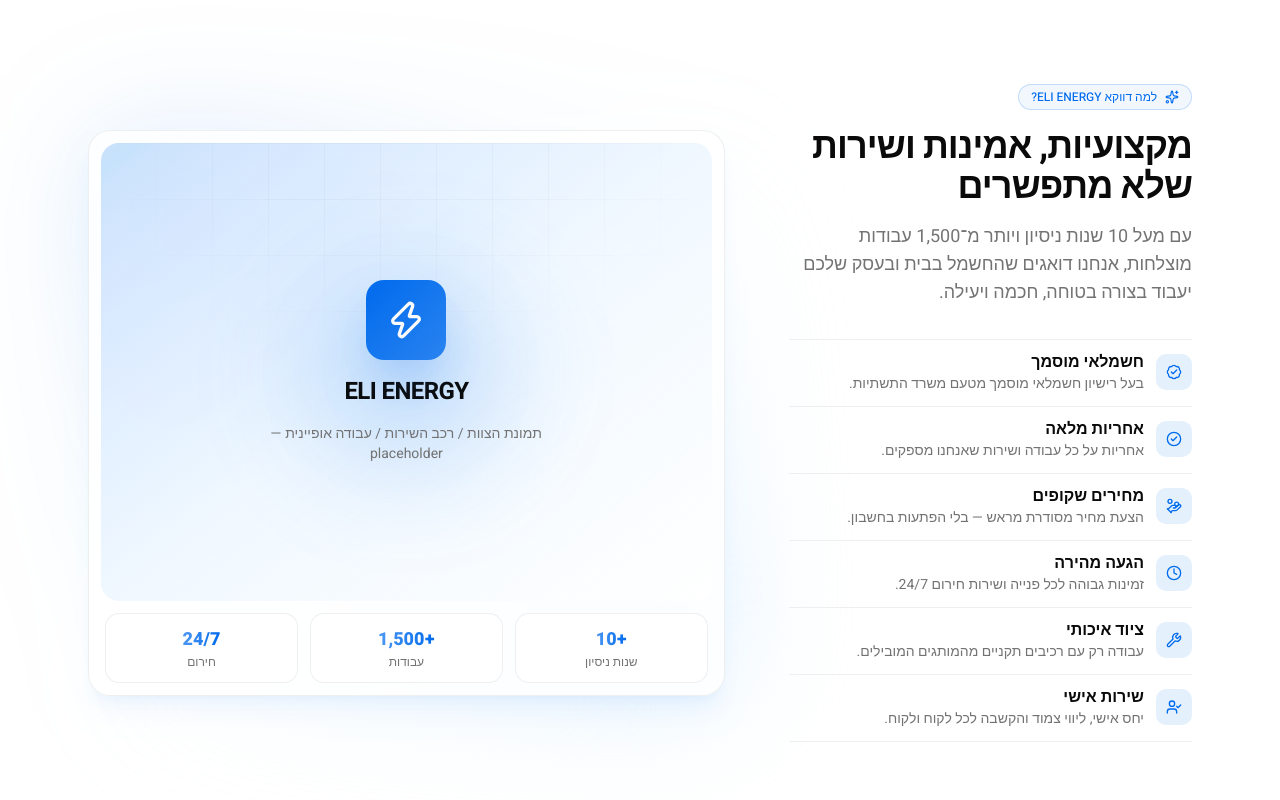
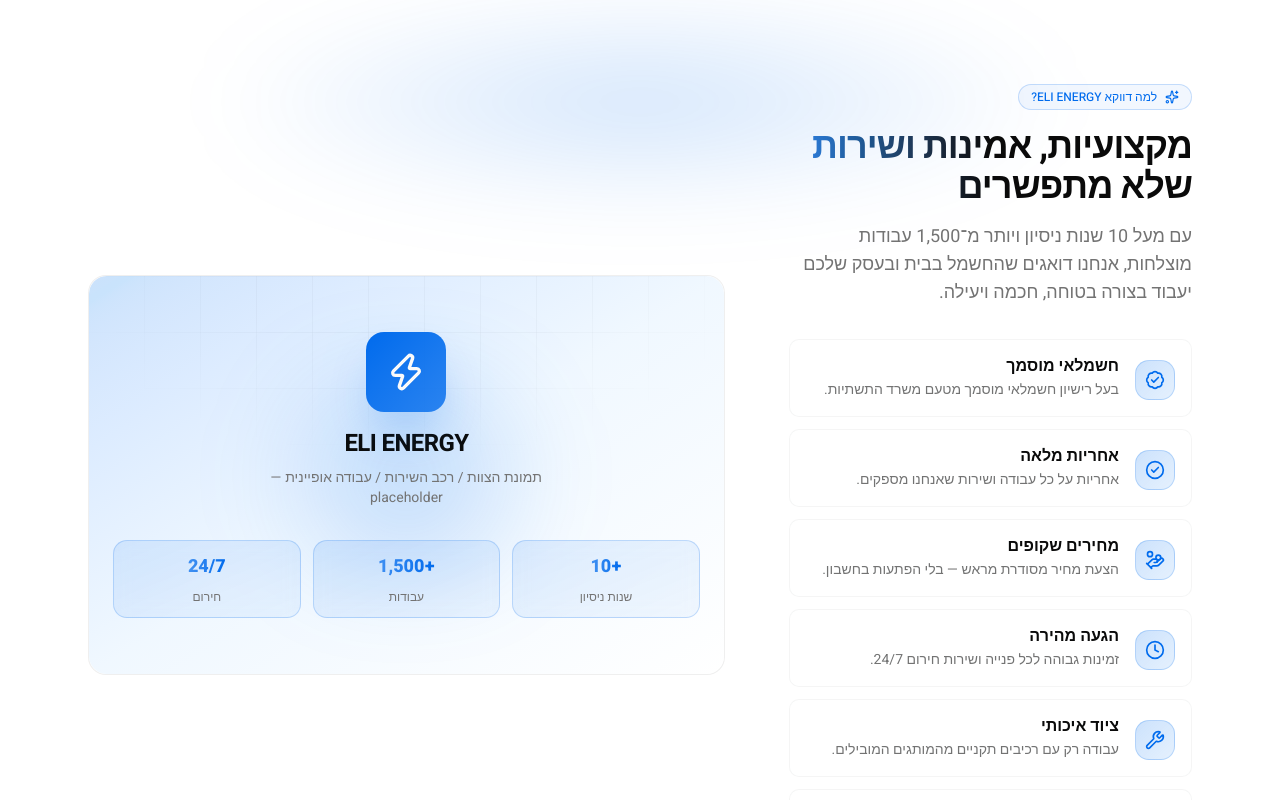
Before and after one commit to bben15600-sys/eli-energy, a Next.js app: page / in a window 1280 px wide. Shown: the part 1860-2660 px from the top of the page. Built offline with nearby package versions, Linux system fonts and the light colour scheme; no server answers.

Commit message:
feat(about): premium redesign with spotlight card, enhanced bullets, and improved typography

```diff
--- a/components/site/about.tsx
+++ b/components/site/about.tsx
@@ -1,3 +1,5 @@
+"use client";
+
 import {
   BadgeCheck,
   CheckCircle2,
@@ -9,6 +11,7 @@
   type LucideIcon,
 } from "lucide-react";
 import { BrandMark } from "@/components/site/brand-mark";
+import { SpotlightCard } from "@/components/site/spotlight-card";
 import { site } from "@/components/site/site-config";
 
 type Bullet = { icon: LucideIcon; title: string; description: string };
@@ -48,14 +51,19 @@
 
 export function About() {
   return (
-    <section id="about" className="border-b border-border/60 py-20 md:py-28">
+    <section id="about" className="relative overflow-hidden border-b border-border/60 py-20 md:py-28">
+      <div
+        aria-hidden
+        className="pointer-events-none absolute left-1/2 top-0 -z-10 h-[260px] w-[80%] -translate-x-1/2 rounded-[50%] bg-[radial-gradient(ellipse_at_center,color-mix(in_oklch,var(--primary)_18%,transparent)_0%,transparent_60%)] blur-2xl"
+      />
+
       <div className="mx-auto grid max-w-6xl grid-cols-1 items-center gap-12 px-4 md:px-6 lg:grid-cols-5 lg:gap-16">
         <div className="lg:col-span-2">
           <span className="inline-flex items-center gap-2 rounded-full border border-primary/20 bg-primary/5 px-3 py-1 text-xs font-medium text-primary">
             <Sparkles className="size-3.5" />
             למה דווקא {site.brand}?
           </span>
-          <h2 className="mt-4 text-3xl font-bold tracking-tight md:text-4xl">
+          <h2 className="mt-4 bg-gradient-to-l from-foreground via-foreground to-primary/80 bg-clip-text text-3xl font-bold tracking-tight text-transparent md:text-4xl">
             מקצועיות, אמינות ושירות שלא מתפשרים
           </h2>
           <p className="mt-4 text-muted-foreground md:text-lg">
@@ -64,15 +72,19 @@
             דואגים שהחשמל בבית ובעסק שלכם יעבוד בצורה בטוחה, חכמה ויעילה.
           </p>
 
-          <ul className="mt-8 divide-y divide-border/60 border-y border-border/60">
-            {bullets.map((bullet) => (
-              <li key={bullet.title} className="flex items-start gap-3 py-3">
-                <span className="mt-0.5 inline-flex size-9 shrink-0 items-center justify-center rounded-lg bg-primary/10 text-primary">
-                  <bullet.icon className="size-4" />
+          <ul className="mt-8 space-y-3">
+            {bullets.map((bullet, i) => (
+              <li
+                key={bullet.title}
+                className="group/bullet flex items-start gap-4 rounded-lg border border-border/40 bg-card/30 p-4 transition-all duration-300 hover:border-primary/40 hover:bg-card/60 hover:shadow-lg hover:shadow-primary/5"
+                style={{ animationDelay: `${i * 50}ms` }}
+              >
+                <span className="mt-1 inline-flex size-10 shrink-0 items-center justify-center rounded-xl border border-primary/20 bg-gradient-to-br from-primary/20 to-primary/10 text-primary transition-all duration-300 group-hover/bullet:border-primary/40 group-hover/bullet:from-primary/30 group-hover/bullet:to-primary/20 group-hover/bullet:shadow-md group-hover/bullet:shadow-primary/20">
+                  <bullet.icon className="size-5" />
                 </span>
-                <div>
+                <div className="flex-1">
                   <p className="font-semibold leading-tight">{bullet.title}</p>
-                  <p className="mt-0.5 text-sm text-muted-foreground">
+                  <p className="mt-1 text-sm text-muted-foreground">
                     {bullet.description}
                   </p>
                 </div>
@@ -82,32 +94,33 @@
         </div>
 
         <div className="relative lg:col-span-3">
-          <div className="absolute inset-0 -z-10 rounded-[2rem] bg-gradient-to-br from-primary/15 via-transparent to-accent blur-3xl" />
-          <div className="relative rounded-3xl border border-border/60 bg-card/80 p-3 shadow-xl shadow-primary/5 backdrop-blur">
-            <div className="relative aspect-[4/3] overflow-hidden rounded-2xl bg-gradient-to-br from-primary/20 via-accent/40 to-background">
+          <SpotlightCard className="h-full">
+            <div className="relative rounded-2xl bg-gradient-to-br from-primary/20 via-accent/40 to-background p-6">
               <div
                 aria-hidden
-                className="absolute inset-0 bg-grid opacity-50"
+                className="absolute inset-0 bg-grid opacity-50 rounded-2xl"
               />
               <div
                 aria-hidden
                 className="absolute left-1/2 top-1/2 size-[60%] -translate-x-1/2 -translate-y-1/2 rounded-full bg-[radial-gradient(circle,color-mix(in_oklch,var(--primary)_22%,transparent)_0%,transparent_70%)] blur-2xl"
               />
-              <div className="relative flex h-full flex-col items-center justify-center gap-4 p-10 text-center">
+              <div className="relative flex h-full flex-col items-center justify-between gap-8 py-8">
+                <div className="flex flex-col items-center gap-4 text-center">
                   <BrandMark
                     className="size-20 rounded-2xl shadow-2xl shadow-primary/30"
                     iconClassName="size-10"
                   />
+                  <div>
                     <p className="text-2xl font-bold tracking-tight">
                       {site.brand}
                     </p>
-                <p className="max-w-xs text-sm text-muted-foreground">
+                    <p className="mt-2 max-w-xs text-sm text-muted-foreground">
                       תמונת הצוות / רכב השירות / עבודה אופיינית — placeholder
                     </p>
                   </div>
                 </div>
 
-            <div className="mt-3 grid grid-cols-3 gap-3 px-1">
+                <div className="w-full grid grid-cols-3 gap-3">
                   <Pill value={`+${site.yearsExperience}`} label="שנות ניסיון" />
                   <Pill
                     value={`+${site.jobsCompleted.toLocaleString("he-IL")}`}
@@ -117,6 +130,8 @@
                 </div>
               </div>
             </div>
+          </SpotlightCard>
+        </div>
       </div>
     </section>
   );
@@ -124,11 +139,11 @@
 
 function Pill({ value, label }: { value: string; label: string }) {
   return (
-    <div className="flex flex-col items-center justify-center rounded-xl border border-border/60 bg-background/80 px-2 py-3 text-center">
+    <div className="flex flex-col items-center justify-center gap-2 rounded-xl border border-primary/20 bg-gradient-to-br from-primary/10 to-primary/5 px-3 py-3 text-center backdrop-blur-sm transition-all duration-300 hover:border-primary/40 hover:from-primary/20 hover:to-primary/10">
       <span className="bg-gradient-to-l from-primary to-primary/70 bg-clip-text text-lg font-extrabold text-transparent">
         {value}
       </span>
-      <span className="text-xs text-muted-foreground">{label}</span>
+      <span className="text-xs font-medium text-muted-foreground">{label}</span>
     </div>
   );
 }
```
Lines whose indentation alone changed are shown as unchanged.
